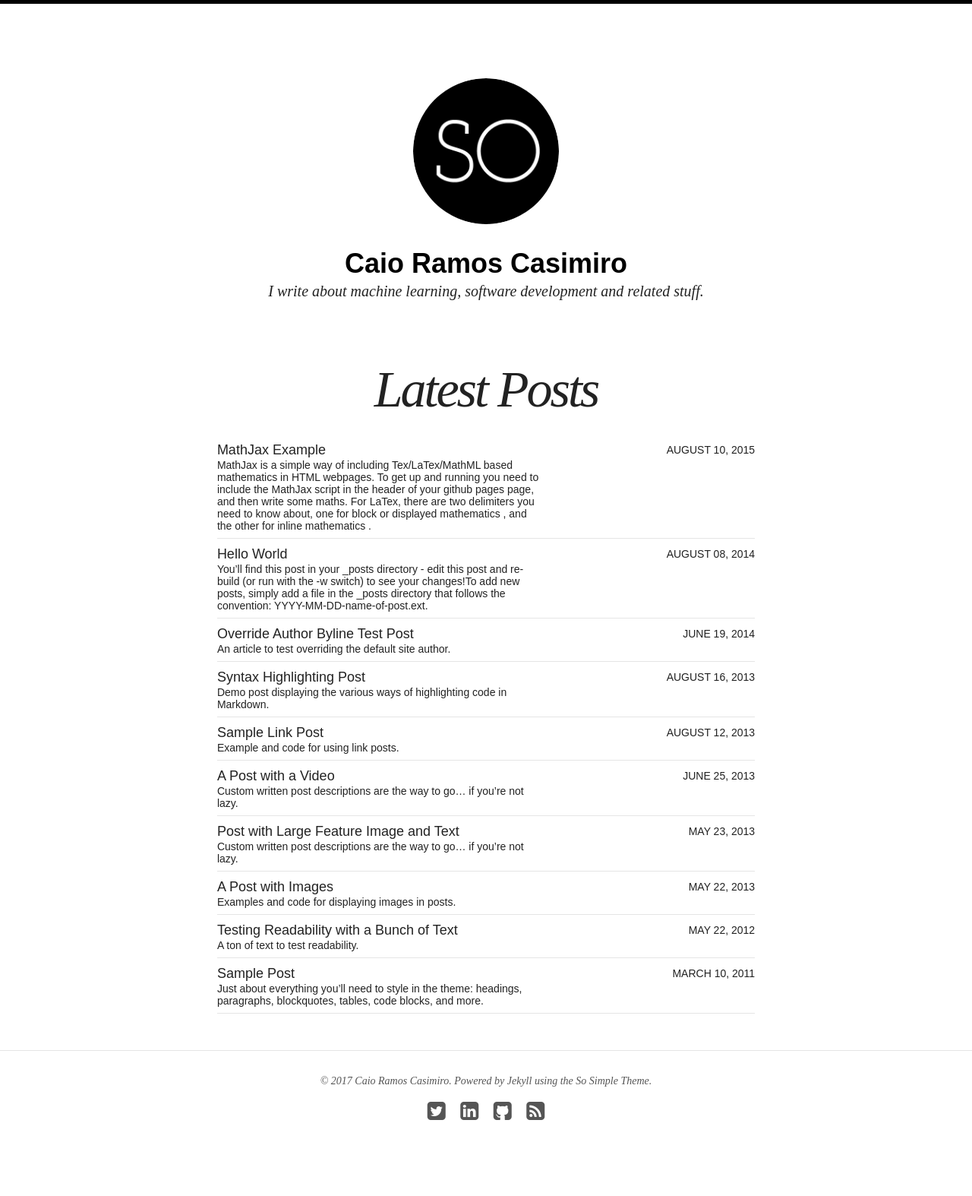
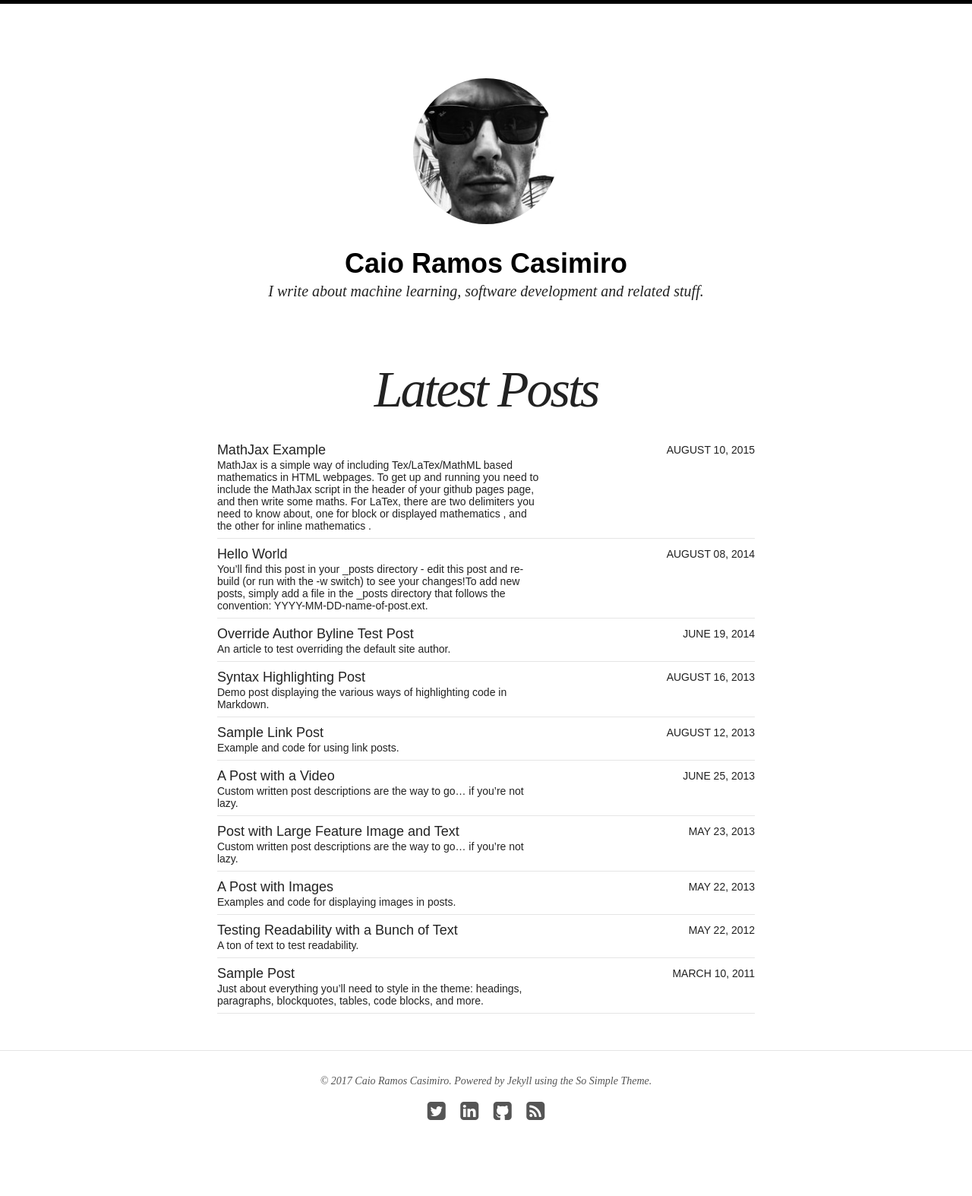
Before and after one commit to casimiro/casimiro.github.io, a Jekyll site: the page built from index.html, in a window 1280 px wide. Shown: the whole page at 76% size. Built offline with Jekyll 4.4.1, drawn with Linux system fonts in a browser that asks for light colours; nearby versions of some CDN libraries.

Commit message:
adjustments

```diff
--- a/_config.yml
+++ b/_config.yml
@@ -3,7 +3,7 @@
 title: Caio Ramos Casimiro
 locale: en_US
 description: I write about machine learning, software development and related stuff.
-logo: site-logo.png
+logo: profile-pic.jpeg
 search: true
 url: https://casimiro.github.io
 
```
Also changed, not shown: images/michael-rose-photo.jpg (deleted), images/profile-pic.jpeg, images/site-logo.png (deleted), images/so-simple-sample-image-1.jpg (deleted), images/so-simple-sample-image-2.jpg (deleted), images/so-simple-sample-image-3.jpg (deleted), 1 other file.
